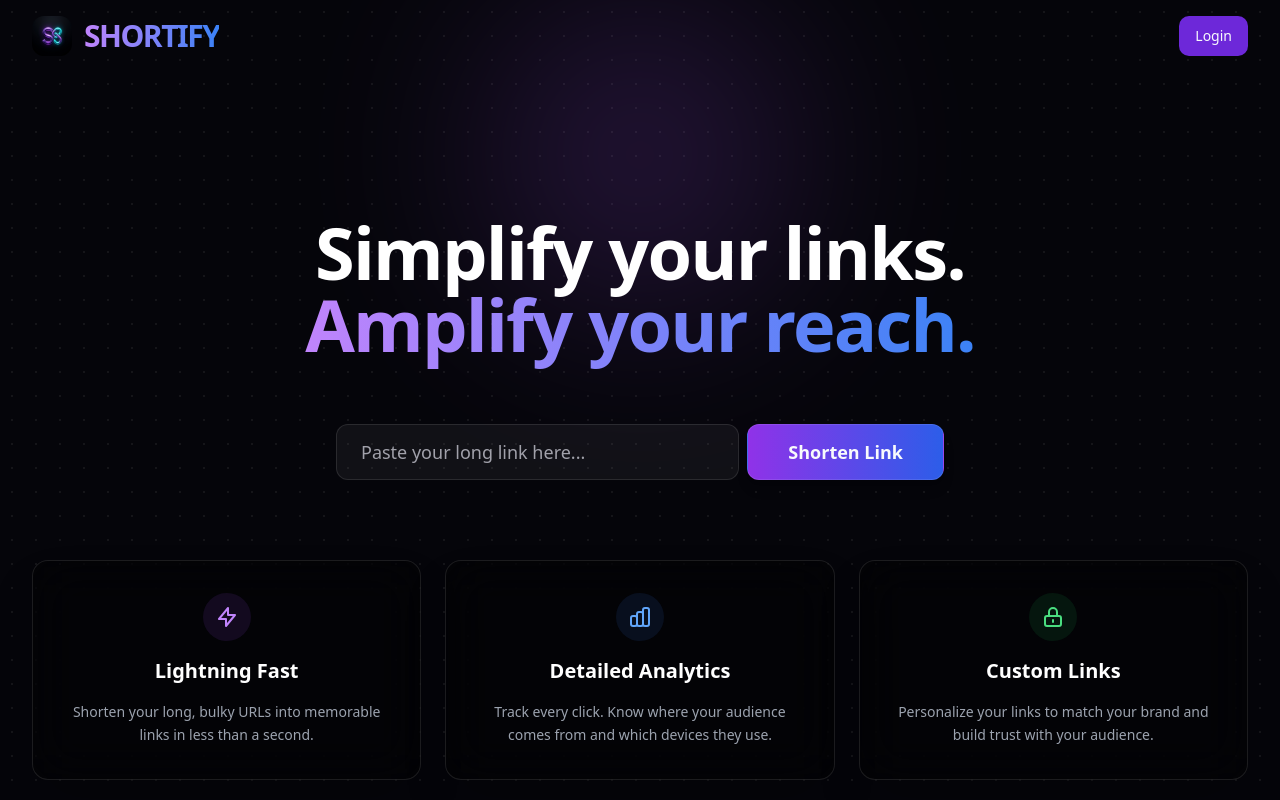
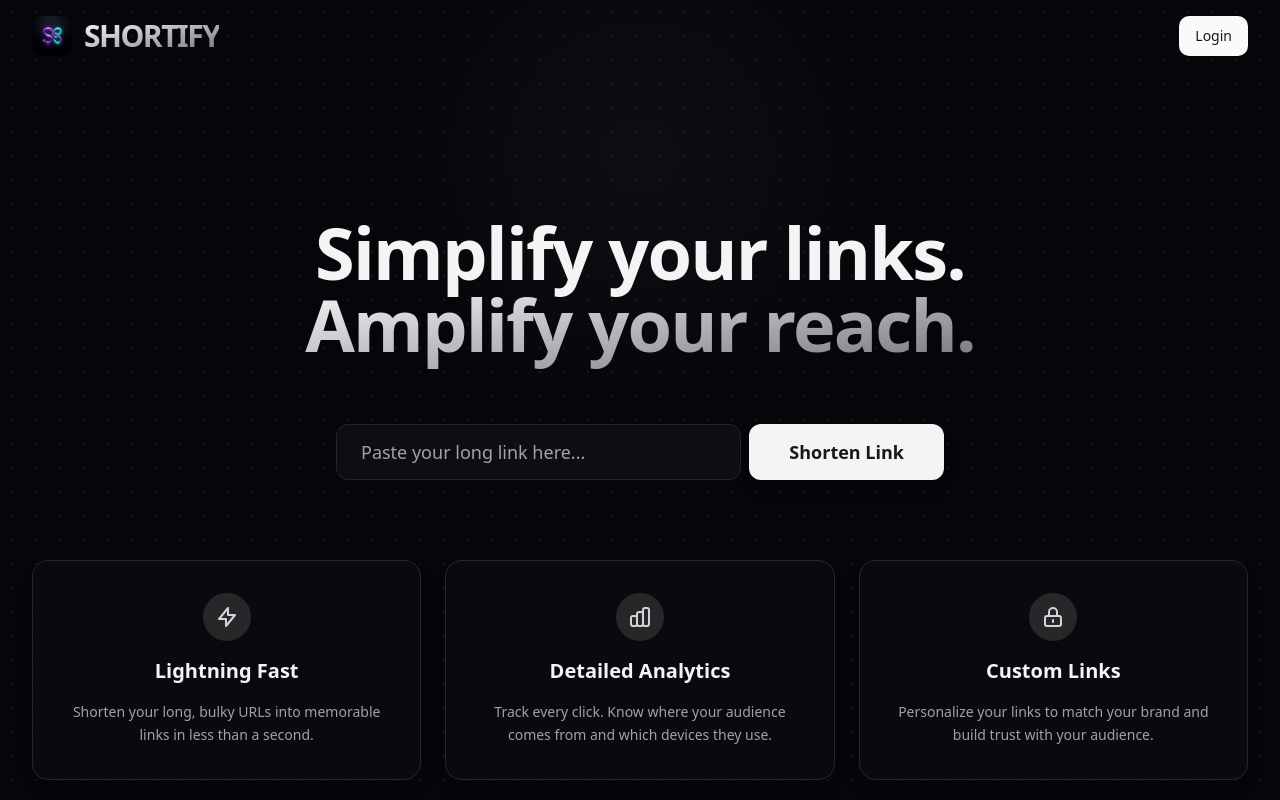
Before and after one commit to BOXER78/SHORTIFY, a React (Vite) app: page / in a window 1280 px wide. Shown: the top 800 px of the page. Built offline with nearby package versions, Linux system fonts and the light colour scheme; no server answers.

Commit message:
Changed UI design

```diff
--- a/src/components/header.jsx
+++ b/src/components/header.jsx
@@ -26,7 +26,7 @@ const Header = () => {
       <nav className="py-4 flex justify-between items-center">
         <Link to="/" className="flex items-center gap-3 group">
           <img src="/shortify_logo.png" className="h-10 w-10 rounded-lg group-hover:rotate-12 transition-transform duration-300" alt="Shortify Logo" />
-          <span className="text-3xl font-black bg-gradient-to-r from-purple-400 to-blue-500 bg-clip-text text-transparent tracking-tighter">
+          <span className="text-3xl font-black bg-gradient-to-br from-white to-zinc-500 bg-clip-text text-transparent tracking-tighter">
             SHORTIFY
           </span>
         </Link>
--- a/src/components/link-card.jsx
+++ b/src/components/link-card.jsx
@@ -32,18 +32,18 @@ const LinkCard = ({ url = [], fetchUrls }) => {
     <div className="flex flex-col md:flex-row gap-5 p-6 glass-card hover:scale-[1.01] transition-all duration-300 group">
       <img
         src={url?.qr}
-        className="h-32 object-contain ring-2 ring-purple-500/50 p-1 bg-white/10 rounded-lg self-start group-hover:ring-purple-400"
+        className="h-32 object-contain ring-2 ring-zinc-500/50 p-1 bg-zinc-800 rounded-lg self-start group-hover:ring-zinc-400"
         alt="qr code"
       />
       <Link to={`/link/${url?.id}`} className="flex flex-col flex-1">
-        <span className="text-3xl font-extrabold hover:text-purple-400 transition-colors cursor-pointer tracking-tight">
+        <span className="text-3xl font-extrabold hover:text-zinc-300 transition-colors cursor-pointer tracking-tight">
           {url?.title}
         </span>
         <a
           href={`/${url?.custom_url ? url?.custom_url : url.short_url}`}
           target="_blank"
           onClick={(e) => e.stopPropagation()}
-          className="text-2xl text-purple-400 font-bold hover:underline underline-offset-4 cursor-pointer"
+          className="text-2xl text-zinc-300 font-bold hover:underline underline-offset-4 cursor-pointer"
         >
           {window.location.host}/{url?.custom_url ? url?.custom_url : url.short_url}
         </a>
--- a/src/index.css
+++ b/src/index.css
@@ -4,36 +4,6 @@
 
 @layer base {
   :root {
-    --background: 0 0% 100%;
-    --foreground: 222.2 84% 4.9%;
-
-    --card: 0 0% 100%;
-    --card-foreground: 222.2 84% 4.9%;
-
-    --popover: 0 0% 100%;
-    --popover-foreground: 222.2 84% 4.9%;
-
-    --primary: 222.2 47.4% 11.2%;
-    --primary-foreground: 210 40% 98%;
-
-    --secondary: 210 40% 96.1%;
-    --secondary-foreground: 222.2 47.4% 11.2%;
-
-    --muted: 210 40% 96.1%;
-    --muted-foreground: 215.4 16.3% 46.9%;
-
-    --accent: 210 40% 96.1%;
-    --accent-foreground: 222.2 47.4% 11.2%;
-
-    --destructive: 0 84.2% 60.2%;
-    --destructive-foreground: 210 40% 98%;
-
-    --border: 214.3 31.8% 91.4%;
-    --input: 214.3 31.8% 91.4%;
-    --ring: 222.2 84% 4.9%;
-
-    --radius: 0.5rem;
-
     --background: 240 10% 3.9%;
     --foreground: 0 0% 98%;
 
@@ -43,8 +13,8 @@
     --popover: 240 10% 3.9%;
     --popover-foreground: 0 0% 98%;
 
-    --primary: 263.4 70% 50.4%;
-    --primary-foreground: 210 40% 98%;
+    --primary: 0 0% 98%;
+    --primary-foreground: 240 5.9% 10%;
 
     --secondary: 240 3.7% 15.9%;
     --secondary-foreground: 0 0% 98%;
@@ -60,7 +30,7 @@
 
     --border: 240 3.7% 15.9%;
     --input: 240 3.7% 15.9%;
-    --ring: 263.4 70% 50.4%;
+    --ring: 240 4.9% 83.9%;
 
     --radius: 0.75rem;
   }
@@ -78,14 +48,14 @@
 
 @layer utilities {
   .glass {
-    @apply bg-white/5 backdrop-blur-lg border border-white/10 shadow-xl;
+    @apply bg-zinc-900/40 backdrop-blur-md border border-zinc-800 shadow-xl;
   }
 
   .glass-card {
-    @apply bg-black/40 backdrop-blur-xl border border-white/10 rounded-2xl shadow-2xl;
+    @apply bg-zinc-900/30 hover:bg-zinc-900/50 backdrop-blur-md border border-zinc-800 rounded-2xl shadow-lg transition-all duration-300;
   }
 
   .gradient-text {
-    @apply bg-clip-text text-transparent bg-gradient-to-r from-purple-400 to-blue-500;
+    @apply bg-clip-text text-transparent bg-gradient-to-br from-white to-zinc-500;
   }
 }
--- a/src/layouts/app-layout.jsx
+++ b/src/layouts/app-layout.jsx
@@ -5,7 +5,7 @@ const AppLayout = () => {
   return (
     <div className="relative overflow-hidden">
       <div className="absolute inset-0 -z-10 h-full w-full bg-[#05050a] bg-[radial-gradient(#ffffff10_1px,transparent_1px)] [background-size:24px_24px]"></div>
-      <div className="absolute left-0 right-0 top-0 -z-10 m-auto h-[310px] w-[310px] rounded-full bg-purple-500 opacity-20 blur-[100px]"></div>
+      <div className="absolute left-0 right-0 top-0 -z-10 m-auto h-[310px] w-[310px] rounded-full bg-zinc-500 opacity-10 blur-[100px]"></div>
 
       <main className="min-h-screen container px-4 sm:px-6 lg:px-8 max-w-7xl mx-auto">
         <Header />
@@ -14,7 +14,7 @@ const AppLayout = () => {
 
       <footer className="p-10 text-center border-t border-white/10 mt-10 backdrop-blur-md bg-black/20">
         <p className="text-gray-400 font-medium">
-          &copy; {new Date().getFullYear()} <span className="text-purple-400 font-bold">Shortify</span>. Simplify your digital footprint.
+          &copy; {new Date().getFullYear()} <span className="text-zinc-300 font-bold">Shortify</span>. Simplify your digital footprint.
         </p>
       </footer>
     </div>
--- a/src/pages/landing.jsx
+++ b/src/pages/landing.jsx
@@ -20,7 +20,7 @@ const LandingPage = () => {
 
   return (
     <div className="flex flex-col items-center pt-10 sm:pt-20">
-      <h2 className="my-10 sm:my-16 text-4xl sm:text-6xl lg:text-7xl text-white text-center font-extrabold tracking-tight leading-none animate-in fade-in slide-in-from-bottom-5 duration-700">
+      <h2 className="my-10 sm:my-16 text-4xl sm:text-6xl lg:text-7xl text-zinc-100 text-center font-bold tracking-tight leading-tight animate-in fade-in slide-in-from-bottom-5 duration-700">
         Simplify your links. <br />
         <span className="gradient-text">Amplify your reach.</span>
       </h2>
@@ -33,32 +33,32 @@ const LandingPage = () => {
           placeholder="Paste your long link here..."
           value={longUrl}
           onChange={(e) => setLongUrl(e.target.value)}
-          className="h-full flex-1 py-6 px-6 bg-white/5 border-white/10 text-white rounded-xl focus:ring-2 focus:ring-purple-500 transition-all text-lg"
+          className="h-full flex-1 py-6 px-6 bg-zinc-900/50 border-zinc-800 text-zinc-100 rounded-xl focus:ring-2 focus:ring-zinc-500 transition-all text-lg"
         />
-        <Button type="submit" className="h-full px-10 text-lg font-bold bg-gradient-to-r from-purple-600/90 to-blue-600/90 hover:from-purple-600 hover:to-blue-600 rounded-xl shadow-lg hover:shadow-purple-500/20 transition-all border border-white/10">
+        <Button type="submit" className="h-full px-10 text-lg font-bold bg-zinc-100 text-zinc-900 hover:bg-white rounded-xl shadow-lg transition-all">
           Shorten Link
         </Button>
       </form>
       <div className="grid grid-cols-1 md:grid-cols-3 gap-6 my-20 w-full px-4 sm:px-0">
         <div className="glass-card p-8 flex flex-col items-center text-center space-y-4 hover:scale-[1.02] transition-all">
-          <div className="h-12 w-12 rounded-full bg-purple-500/10 flex items-center justify-center">
-            <svg className="w-6 h-6 text-purple-400" fill="none" stroke="currentColor" viewBox="0 0 24 24"><path strokeLinecap="round" strokeLinejoin="round" strokeWidth="2" d="M13 10V3L4 14h7v7l9-11h-7z" /></svg>
+          <div className="h-12 w-12 rounded-full bg-zinc-800 flex items-center justify-center">
+            <svg className="w-6 h-6 text-zinc-300" fill="none" stroke="currentColor" viewBox="0 0 24 24"><path strokeLinecap="round" strokeLinejoin="round" strokeWidth="2" d="M13 10V3L4 14h7v7l9-11h-7z" /></svg>
           </div>
-          <h3 className="text-xl font-bold text-white">Lightning Fast</h3>
+          <h3 className="text-xl font-bold text-zinc-100">Lightning Fast</h3>
           <p className="text-gray-400 text-sm leading-relaxed">Shorten your long, bulky URLs into memorable links in less than a second.</p>
         </div>
         <div className="glass-card p-8 flex flex-col items-center text-center space-y-4 hover:scale-[1.02] transition-all">
-          <div className="h-12 w-12 rounded-full bg-blue-500/10 flex items-center justify-center">
-            <svg className="w-6 h-6 text-blue-400" fill="none" stroke="currentColor" viewBox="0 0 24 24"><path strokeLinecap="round" strokeLinejoin="round" strokeWidth="2" d="M9 19v-6a2 2 0 00-2-2H5a2 2 0 00-2 2v6a2 2 0 002 2h2a2 2 0 002-2zm0 0V9a2 2 0 012-2h2a2 2 0 012 2v10m-6 0a2 2 0 002 2h2a2 2 0 002-2m0 0V5a2 2 0 012-2h2a2 2 0 012 2v14a2 2 0 01-2 2h-2a2 2 0 01-2-2z" /></svg>
+          <div className="h-12 w-12 rounded-full bg-zinc-800 flex items-center justify-center">
+            <svg className="w-6 h-6 text-zinc-300" fill="none" stroke="currentColor" viewBox="0 0 24 24"><path strokeLinecap="round" strokeLinejoin="round" strokeWidth="2" d="M9 19v-6a2 2 0 00-2-2H5a2 2 0 00-2 2v6a2 2 0 002 2h2a2 2 0 002-2zm0 0V9a2 2 0 012-2h2a2 2 0 012 2v10m-6 0a2 2 0 002 2h2a2 2 0 002-2m0 0V5a2 2 0 012-2h2a2 2 0 012 2v14a2 2 0 01-2 2h-2a2 2 0 01-2-2z" /></svg>
           </div>
-          <h3 className="text-xl font-bold text-white">Detailed Analytics</h3>
+          <h3 className="text-xl font-bold text-zinc-100">Detailed Analytics</h3>
           <p className="text-gray-400 text-sm leading-relaxed">Track every click. Know where your audience comes from and which devices they use.</p>
         </div>
         <div className="glass-card p-8 flex flex-col items-center text-center space-y-4 hover:scale-[1.02] transition-all">
-          <div className="h-12 w-12 rounded-full bg-green-500/10 flex items-center justify-center">
-            <svg className="w-6 h-6 text-green-400" fill="none" stroke="currentColor" viewBox="0 0 24 24"><path strokeLinecap="round" strokeLinejoin="round" strokeWidth="2" d="M12 15v2m-6 4h12a2 2 0 002-2v-6a2 2 0 00-2-2H6a2 2 0 00-2 2v6a2 2 0 002 2zm10-10V7a4 4 0 00-8 0v4h8z" /></svg>
+          <div className="h-12 w-12 rounded-full bg-zinc-800 flex items-center justify-center">
+            <svg className="w-6 h-6 text-zinc-300" fill="none" stroke="currentColor" viewBox="0 0 24 24"><path strokeLinecap="round" strokeLinejoin="round" strokeWidth="2" d="M12 15v2m-6 4h12a2 2 0 002-2v-6a2 2 0 00-2-2H6a2 2 0 00-2 2v6a2 2 0 002 2zm10-10V7a4 4 0 00-8 0v4h8z" /></svg>
           </div>
-          <h3 className="text-xl font-bold text-white">Custom Links</h3>
+          <h3 className="text-xl font-bold text-zinc-100">Custom Links</h3>
           <p className="text-gray-400 text-sm leading-relaxed">Personalize your links to match your brand and build trust with your audience.</p>
         </div>
       </div>
--- a/src/pages/link.jsx
+++ b/src/pages/link.jsx
@@ -78,7 +78,7 @@ const LinkPage = () => {
           <a
             href={`/${link}`}
             target="_blank"
-            className="text-3xl sm:text-4xl text-blue-400 font-bold hover:underline cursor-pointer"
+            className="text-3xl sm:text-4xl text-zinc-300 font-bold hover:underline cursor-pointer"
           >
             {window.location.host}/{link}
           </a>
@@ -123,7 +123,7 @@ const LinkPage = () => {
           </div>
           <img
             src={url?.qr}
-            className="w-full self-center sm:self-start ring ring-blue-500 p-1 object-contain"
+            className="w-full self-center sm:self-start ring ring-zinc-500 p-1 object-contain"
             alt="qr code"
           />
         </div>
--- a/src/pages/redirect-link.jsx
+++ b/src/pages/redirect-link.jsx
@@ -30,12 +30,12 @@ const RedirectLink = () => {
     return (
       <div className="fixed inset-0 flex flex-col items-center justify-center bg-[#05050a] z-50 p-6">
         <div className="relative mb-8">
-          <div className="absolute -inset-4 bg-purple-500/20 blur-2xl rounded-full"></div>
-          <span className="relative text-5xl font-black bg-gradient-to-r from-purple-400 to-blue-500 bg-clip-text text-transparent tracking-tighter">
+          <div className="absolute -inset-4 bg-zinc-500/20 blur-2xl rounded-full"></div>
+          <span className="relative text-5xl font-black bg-gradient-to-br from-white to-zinc-500 bg-clip-text text-transparent tracking-tighter">
             SHORTIFY
           </span>
         </div>
-        <BarLoader width={200} color="#9333ea" />
+        <BarLoader width={200} color="#e4e4e7" />
         <p className="mt-8 text-gray-400 font-medium animate-pulse tracking-wide">
           Navigating to your destination...
         </p>
```
Also changed, not shown: src/components/login.jsx (+4 -4 lines), src/components/signup.jsx (+6 -6 lines).
